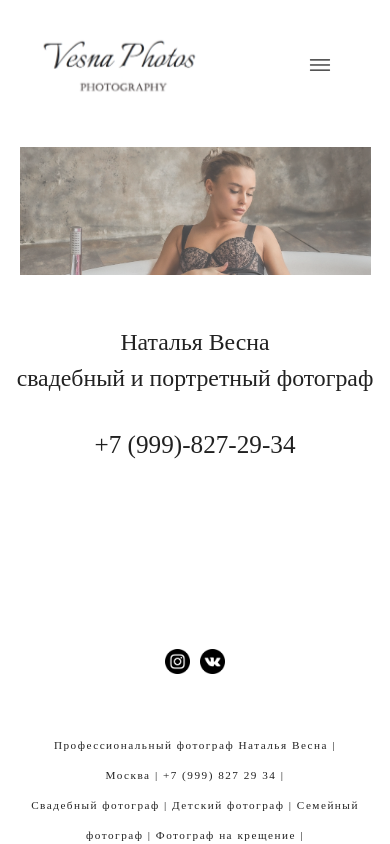
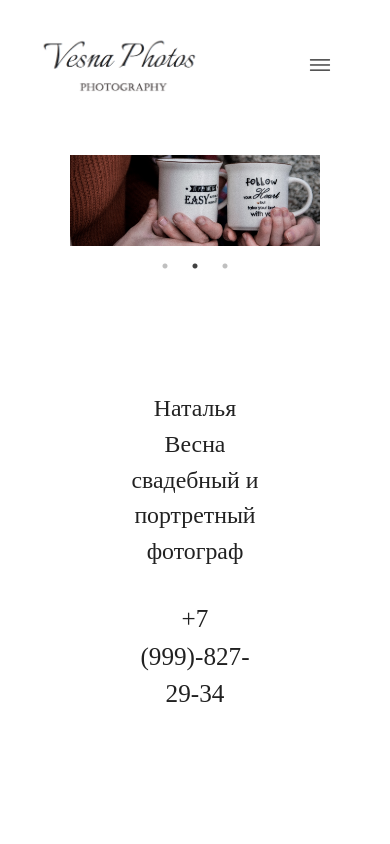
Before and after one commit to Nikolas-Bars/vesnaphotos, a React (Create React App) app in the folder vesnaphotos/: page / in a window 390 px wide. Shown: the top 844 px of the page. Built offline with nearby package versions, Linux system fonts and the light colour scheme.

Commit message:
обновлен слайдер

```diff
--- a/vesnaphotos/package.json
+++ b/vesnaphotos/package.json
@@ -24,6 +24,7 @@
     "react-redux": "^8.0.2",
     "react-router-dom": "^6.3.0",
     "react-scripts": "5.0.1",
+    "react-slick": "^0.29.0",
     "react-transition-group": "^4.4.2",
     "redux": "^4.2.0",
     "styled-components": "^5.3.5",
--- a/vesnaphotos/public/index.html
+++ b/vesnaphotos/public/index.html
@@ -37,6 +37,8 @@
     <!-- Compiled and minified CSS -->
     <link rel="stylesheet" href="https://cdnjs.cloudflare.com/ajax/libs/materialize/1.0.0/css/materialize.min.css">
 
+    <link rel="stylesheet" type="text/css" charset="UTF-8" href="https://cdnjs.cloudflare.com/ajax/libs/slick-carousel/1.6.0/slick.min.css" />
+    <link rel="stylesheet" type="text/css" href="https://cdnjs.cloudflare.com/ajax/libs/slick-carousel/1.6.0/slick-theme.min.css" />
     <!-- Compiled and minified JavaScript -->
     <script src="https://cdnjs.cloudflare.com/ajax/libs/materialize/1.0.0/js/materialize.min.js"></script>
   </head>
--- a/vesnaphotos/src/Components/Contacts/Contacts.module.css
+++ b/vesnaphotos/src/Components/Contacts/Contacts.module.css
@@ -13,6 +13,6 @@
 
 @media screen and (max-width: 1450px){
     .main{
-        margin: 0 auto 80px auto;
+        margin: 130px;
     }
 }
--- a/vesnaphotos/src/Components/Header/Header.module.css
+++ b/vesnaphotos/src/Components/Header/Header.module.css
@@ -104,11 +104,13 @@
     .buttonBlock{
         display: none;
     }
+
 }
 @media screen and (max-width: 780px){
     .logo{
         height: 100px;
         margin-top: -25px;
+
     }
     .mainBlock{
         text-align: left;
--- a/vesnaphotos/src/Components/MainPage/MainPage.tsx
+++ b/vesnaphotos/src/Components/MainPage/MainPage.tsx
@@ -1,11 +1,15 @@
 import React from 'react';
-import Slider from "../Slider/Slider";
 import Contacts from "../Contacts/Contacts";
+import {SimpleSlider} from "../Slider2/Slider2";
+
+
+
 
 const MainPage = () => {
     return (
         <div>
-            <Slider/>
+            {/*<Slider/>*/}
+            <SimpleSlider/>
             <Contacts />
         </div>
     );
--- a/vesnaphotos/src/Components/Slider/Slider.tsx
+++ b/vesnaphotos/src/Components/Slider/Slider.tsx
@@ -39,6 +39,7 @@ const Slider = () => {
 
     return (
         <div className={s.mainBlock}>
+
             <div className={s.slider}>
 
                 <div className={`${s.sliderImg} ${s.sliderImgPrev}`}
--- /dev/null
+++ b/vesnaphotos/src/Components/Slider2/Slider2.jsx
@@ -0,0 +1,61 @@
+import React, {Component, useEffect, useState} from "react";
+import Slider from "react-slick";
+import s from './Slider2.module.css'
+import one from '../../img/forslider3.jpg'
+import three from '../../img/forslider2.jpg'
+import seven from '../../img/8.jpg'
+import sd from '../../img/forslider.jpg'
+
+export const SimpleSlider =()=> {
+
+    // Индекс текущего слайда
+    const [activeIndex, setActiveIndex] = useState(0);
+
+// Хук Effect
+    useEffect(() => {
+
+        const interval = setInterval(() => {
+
+            setActiveIndex((current) => {
+
+                return current === img.length - 1 ? 0 : current + 1
+            })
+        }, 4000)
+        // Выключаем интервал
+        return () => clearInterval()
+    }, [])
+
+    const img = [
+        <img alt={'image'} style={{width: '100%',verticalAlign: 'text-top'}} key={sd} src={sd}/>,
+        <img alt={'image'} style={{width: '100%',verticalAlign: 'text-top'}} key={three} src={three}/>,
+        <img alt={'image'} style={{width: '100%', verticalAlign: 'text-top'}} key={one} src={one}/>,
+    ]
+
+
+    const settings = {
+            dots: true,
+            infinite: true,
+            speed: 500,
+            slidesToShow: 1,
+            slidesToScroll: 1,
+        autoplay: true,
+        dotsClass: 'slick-dots'
+        }
+
+        return (
+            <div className={s.mainBlock}>
+                <div className={s.sliderContainer}>
+                    <Slider {...settings}>
+                        <div className={s.slide1Block}>
+                            <img src={one}/>
+                        </div>
+                        <div className={s.slide1Block}>
+                            <img src={three}/>
+                        </div>
+                        <div className={s.slide1Block}>
+                            <img src={sd}/>
+                        </div>
+                    </Slider></div>
+            </div>
+        );
+    }
--- /dev/null
+++ b/vesnaphotos/src/Components/Slider2/Slider2.module.css
@@ -0,0 +1,32 @@
+.mainBlock{
+    min-width: 90%;
+    margin: 0 auto;
+
+}
+.sliderContainer{
+    max-width: 100%;
+
+    margin: 0 70px;
+}
+.slide1Block{
+    margin: 0 auto;
+}
+.slide1Block img {
+    min-width: 100%;
+    max-width: 100%;
+    cursor: pointer;
+}
+@media screen and (max-width: 1040px){
+    .mainBlock{
+        position: inherit;
+        margin: 30px auto;
+
+    }
+}
+@media screen and (max-width: 780px){
+    .mainBlock{
+        position: inherit;
+        margin: 140px auto;
+
+    }
+}
```
Also changed, not shown: 1 other file (tests, documents, lock files or other folders).
